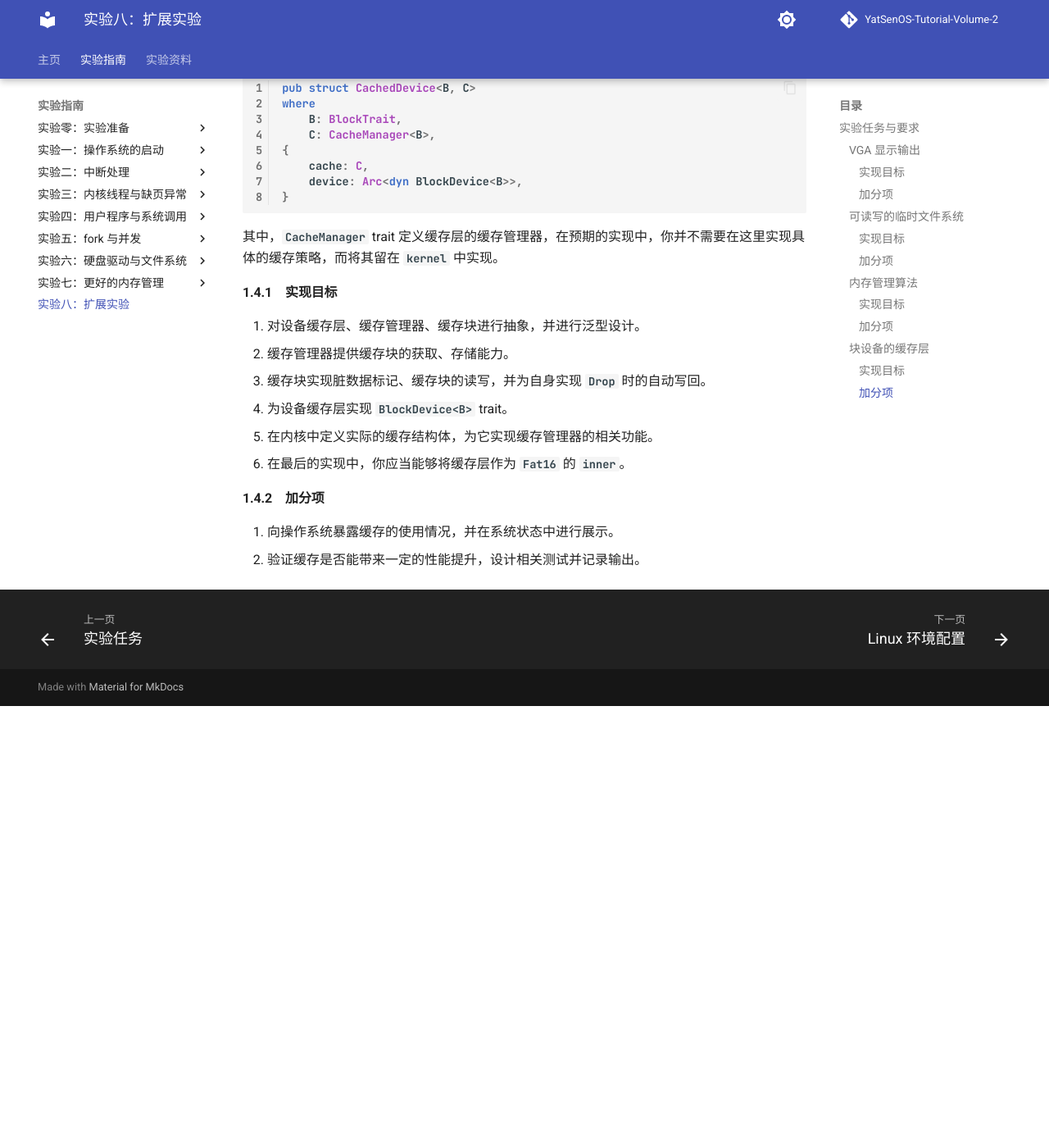
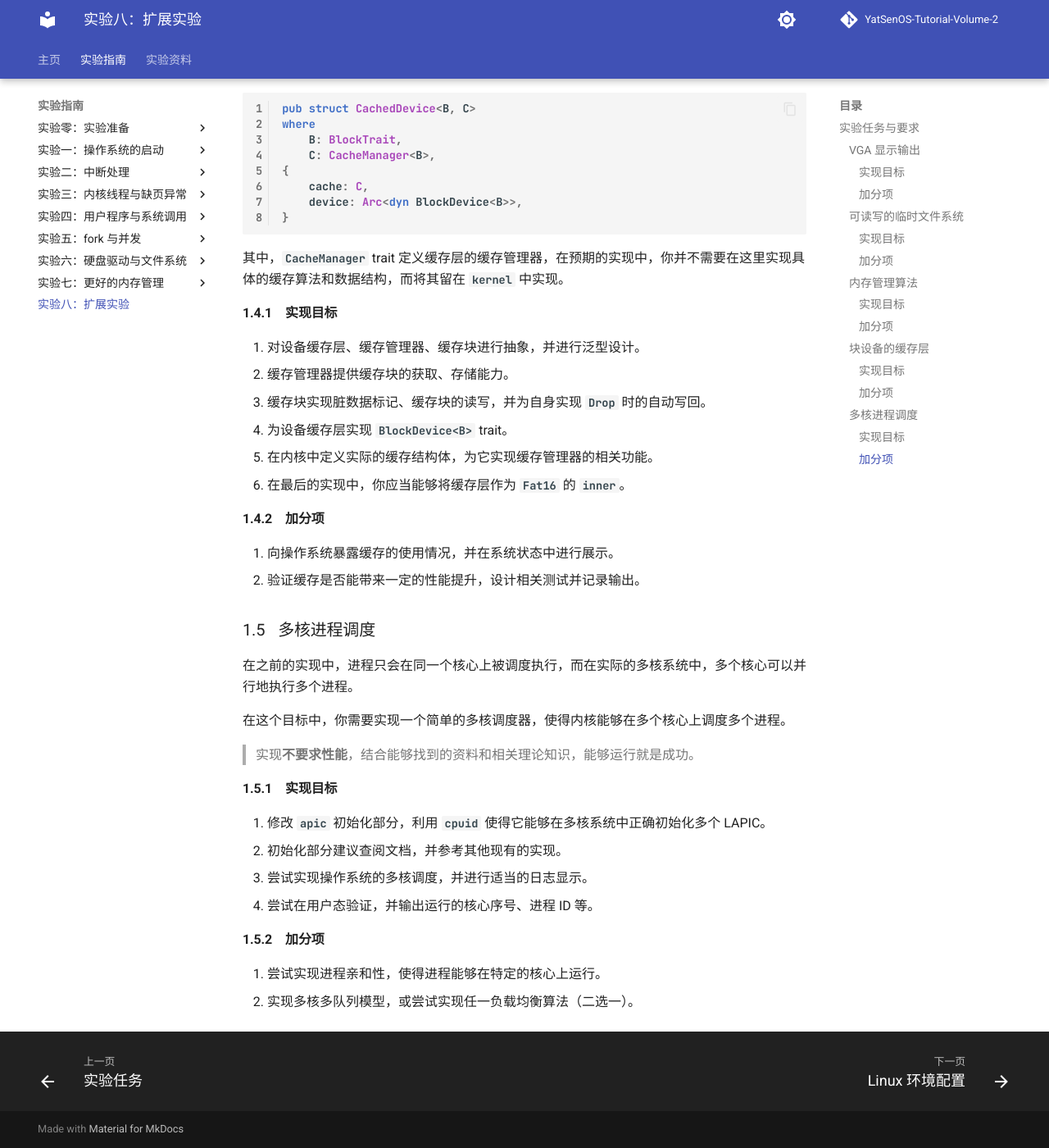
Before and after one commit to YatSenOS/YatSenOS-Tutorial-Volume-2, an MkDocs documentation site: the page built from docs/labs/0x08/index.md, in a window 1280 px wide and 1400 px high, scrolled down 2505 px. Shown: the whole window at 82% size. Built offline with MkDocs 1.6.1 and Material for MkDocs 9.7.7, drawn with Linux system fonts in a browser that asks for light colours; comment, search, counter and statistics services are not loaded; before the commit the page ends 3366 px from its top, so only the background shows below that; some of the changed text lies outside the part shown.

Commit message:
wip(lab/8): update

````diff
--- a/docs/labs/0x08/index.md
+++ b/docs/labs/0x08/index.md
@@ -56,7 +56,7 @@
 
 在这个实验目标中，你可以尝试实现一些内存管理算法，例如 Buddy 算法、Slab 算法等，将其作为内存分配器，为用户态提供更加灵活的内存分配服务。
 
-不过，在这一目标中，你大概率需要实现一个链表。
+不过，在这一目标中，你大概率需要一个链表，你可以找一些现成的实现，或者选择完全的自己实现。
 
 #### 实现目标
 
@@ -89,7 +89,7 @@ where
 }
 ```
 
-其中，`CacheManager` trait 定义缓存层的缓存管理器，在预期的实现中，你并不需要在这里实现具体的缓存策略，而将其留在 `kernel` 中实现。
+其中，`CacheManager` trait 定义缓存层的缓存管理器，在预期的实现中，你并不需要在这里实现具体的缓存算法和数据结构，而将其留在 `kernel` 中实现。
 
 #### 实现目标
 
@@ -104,3 +104,23 @@ where
 
 1. 向操作系统暴露缓存的使用情况，并在系统状态中进行展示。
 2. 验证缓存是否能带来一定的性能提升，设计相关测试并记录输出。
+
+### 多核进程调度
+
+在之前的实现中，进程只会在同一个核心上被调度执行，而在实际的多核系统中，多个核心可以并行地执行多个进程。
+
+在这个目标中，你需要实现一个简单的多核调度器，使得内核能够在多个核心上调度多个进程。
+
+> 实现**不要求性能**，结合能够找到的资料和相关理论知识，能够运行就是成功。
+
+#### 实现目标
+
+1. 修改 `apic` 初始化部分，利用 `cpuid` 使得它能够在多核系统中正确初始化多个 LAPIC。
+2. 初始化部分建议查阅文档，并参考其他现有的实现。
+3. 尝试实现操作系统的多核调度，并进行适当的日志显示。
+4. 尝试在用户态验证，并输出运行的核心序号、进程 ID 等。
+
+#### 加分项
+
+1. 尝试实现进程亲和性，使得进程能够在特定的核心上运行。
+2. 实现多核多队列模型，或尝试实现任一负载均衡算法（二选一）。
````
